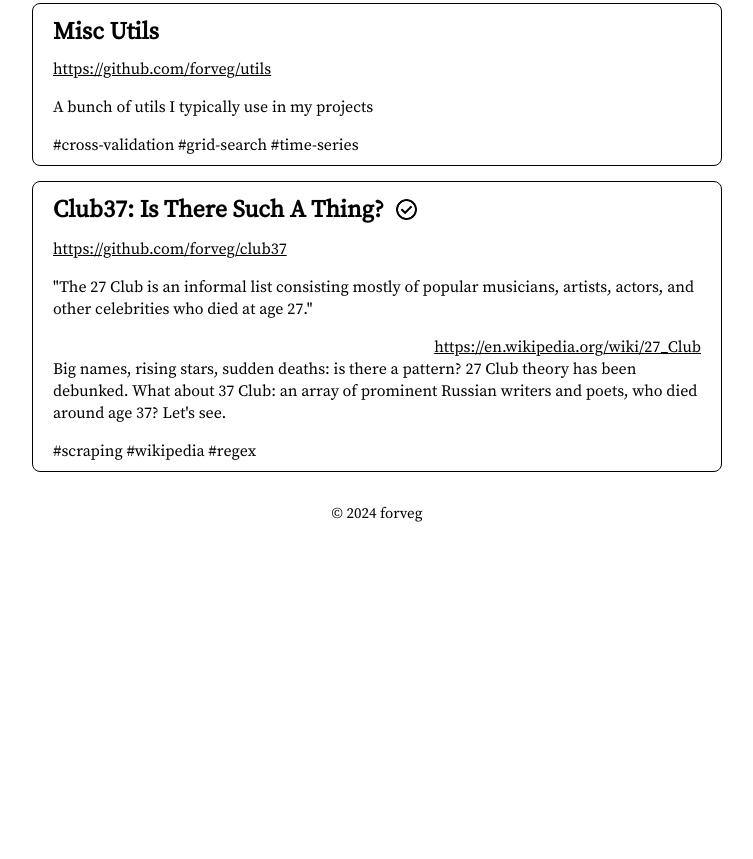
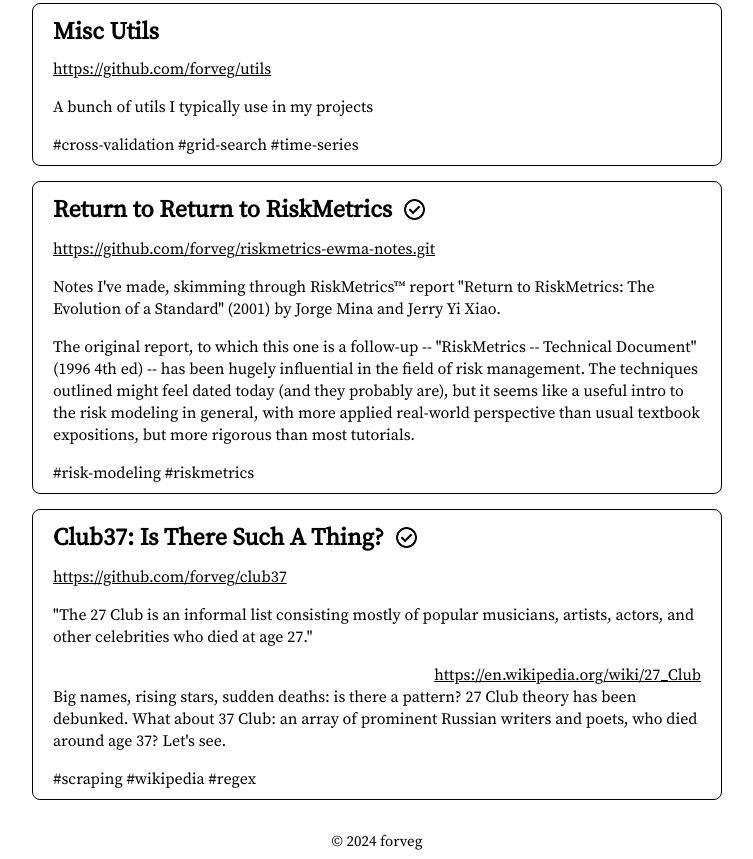
Before and after one commit to forveg/forveg.github.io, a plain HTML site: page index.html in a window 1280 px wide. Shown: the part 985-1844 px from the top of the page, without its empty margins (263-1016 px from the left). Before the commit the page ends 1516 px from the top, so only its background shows below. Drawn offline with Linux system fonts and the light colour scheme.

Commit message:
1. Fix favicon, page title 2. Add new entry

```diff
--- a/index.html
+++ b/index.html
@@ -2,7 +2,8 @@
 <html lang="en" dir="auto">
 
 <head>
-    <title>forveg/sciuru home</title>
+    <title>forveg home</title>
+    <link rel="icon" type="image/png" href="assets/54909033.png">
     <style type="text/css">
 
     @font-face {
@@ -206,6 +207,25 @@
         </article>
         <article class="post-entry">
             <header class="post-header">
+                <h2>Return to Return to RiskMetrics</h2>
+                <div class="icon-progress">
+                    <img src="assets/check_circle_24dp_FILL0_wght400_GRAD0_opsz24.png" title="Complete" class="img-progress">
+                </div>
+            </header>
+            <section class="post-desc">
+                <a href="https://github.com/forveg/riskmetrics-ewma-notes.git" class="entry-github">
+                    https://github.com/forveg/riskmetrics-ewma-notes.git</a>
+                <p>Notes I've made, skimming through RiskMetrics&trade; report "Return to RiskMetrics: The Evolution of a Standard" (2001) by Jorge Mina and Jerry Yi Xiao.</p>
+
+                <p>The original report, to which this one is a follow-up -- "RiskMetrics -- Technical Document" (1996 4th ed) -- has been hugely influential in the field of risk management. The techniques outlined might feel dated today (and they probably are), but it seems like a useful intro to the risk modeling in general, with more applied real-world perspective than usual textbook expositions, but more rigorous than most tutorials.
+                </p>
+            </section>
+            <footer class="post-tags">
+                #risk-modeling #riskmetrics
+            </footer>
+        </article>
+        <article class="post-entry">
+            <header class="post-header">
                 <h2>Club37: Is There Such A Thing?</h2>
                 <div class="icon-progress">
                     <img src="assets/check_circle_24dp_FILL0_wght400_GRAD0_opsz24.png" title="Complete" class="img-progress">
```
